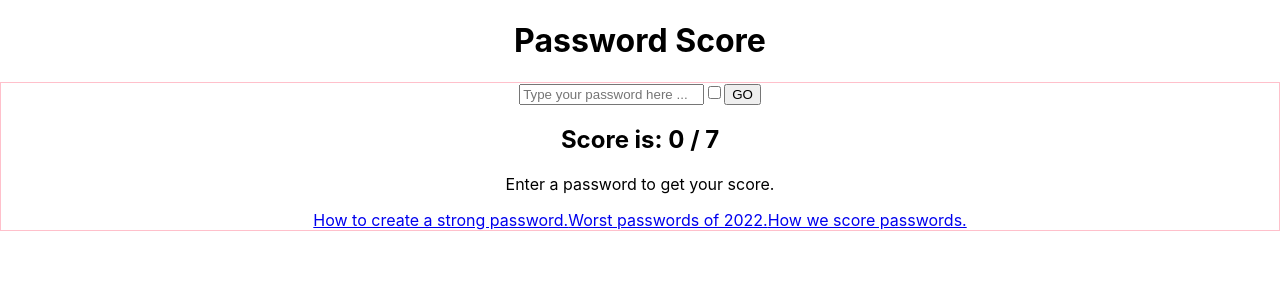
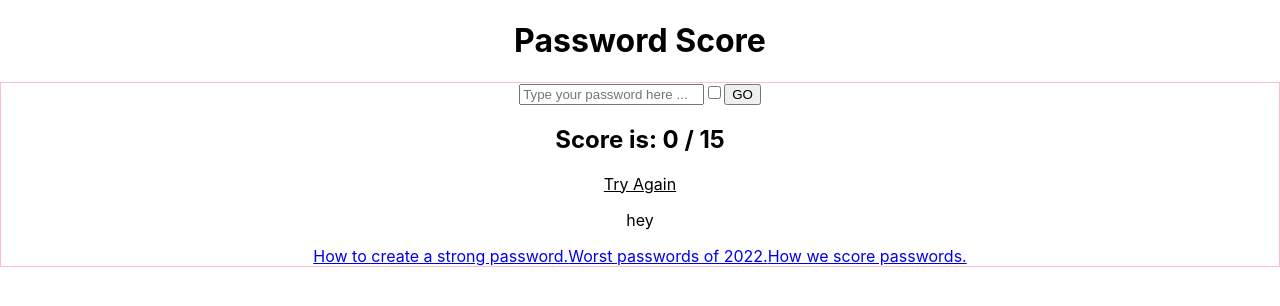
Before and after one commit to rvallely/password-score, a React (Create React App) app in the folder password-score/: page / in a window 1280 px wide. Shown: the top 306 px of the page. Built offline with nearby package versions, Linux system fonts and the light colour scheme.

Commit message:
update score state for an obj

```diff
--- a/password-score/src/components/PasswordInput.js
+++ b/password-score/src/components/PasswordInput.js
@@ -5,18 +5,13 @@ import Links from './Links';
 
 const PasswordInput = () => {
     const [password, setPassword] = useState('');
-    const [score, setScore] = useState(0);
+    const [score, setScore] = useState({total: 0});
     const [isChecked, setIsChecked] = useState(false);
 
     const handleSubmit = (e) => {
         e.preventDefault();
-        console.log('submitting', password)
         const userScore = getScore(password);
-        console.log(userScore);
         setScore(userScore)
-        // send pass to be scored
-        // reveal score
-
     }
 
     const changePasswordVisibility = () => {
@@ -46,10 +41,9 @@ const PasswordInput = () => {
                   checked={isChecked}
                   onChange={changePasswordVisibility}
                 />
-                {/* {console.log('pass >>> ', password)} */}
                 <button type='submit'>GO</button>
             </form>
-            <h2>Score is: {score} / 7</h2>
+            <h2>Score is: {score.total} / 15</h2>
             <Tips props={{score, setPassword, setIsChecked, setScore}}/>
             <Links />
         </div>
```
